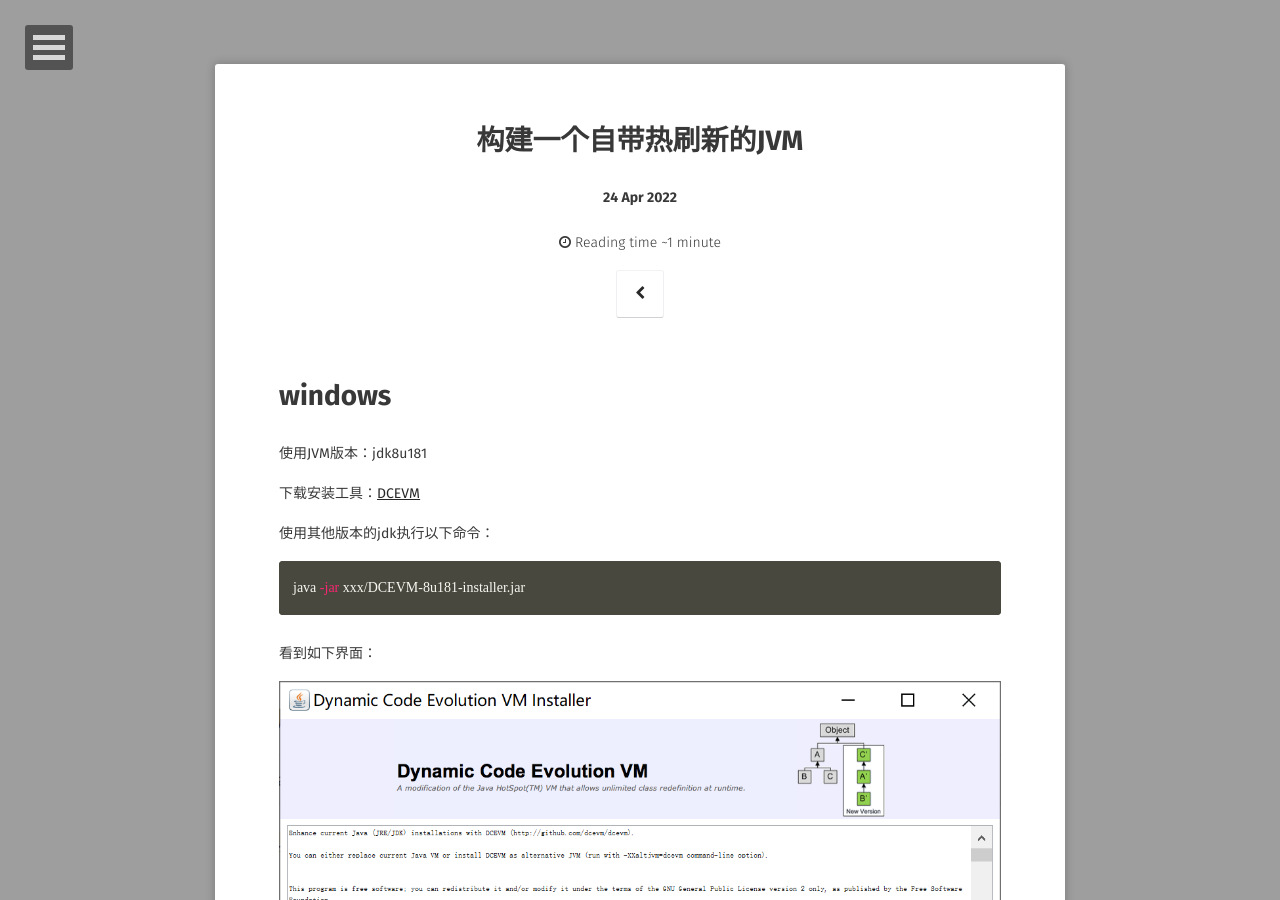
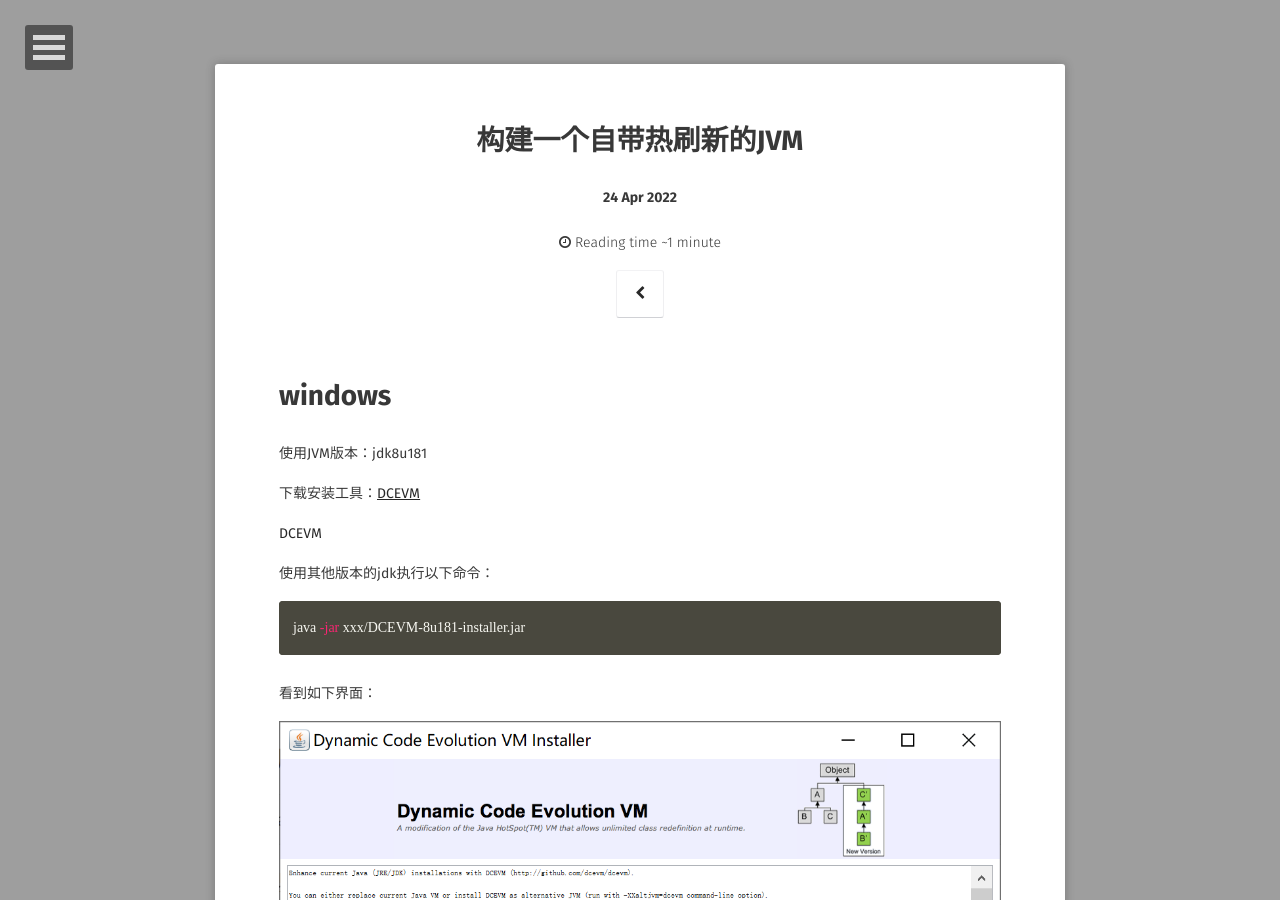
Before and after one commit to hyfsy/hyfsy.github.io, a Jekyll site: the page built from _posts/2022-04-24-dcevm-build.md, in a window 1280 px wide and 900 px high. Built offline with Jekyll 4.4.1, drawn with Linux system fonts in a browser that asks for light colours; some web fonts are replaced.

Commit message:
test download link

```diff
--- a/_posts/2022-04-24-dcevm-build.md
+++ b/_posts/2022-04-24-dcevm-build.md
@@ -13,7 +13,9 @@
 
 使用JVM版本：jdk8u181
 
-下载安装工具：[DCEVM](../images/2022/04/24/attach/DCEVM-8u181-installer.jar)
+下载安装工具：<a href = "../images/2022/04/24/attach/DCEVM-8u181-installer.jar" download = "DCEVM-8u181-installer.jar">DCEVM</a>
+
+<a onclick= "window.open('../images/2022/04/24/attach/DCEVM-8u181-installer.jar')">DCEVM</a>
 
 使用其他版本的jdk执行以下命令：
 
```
